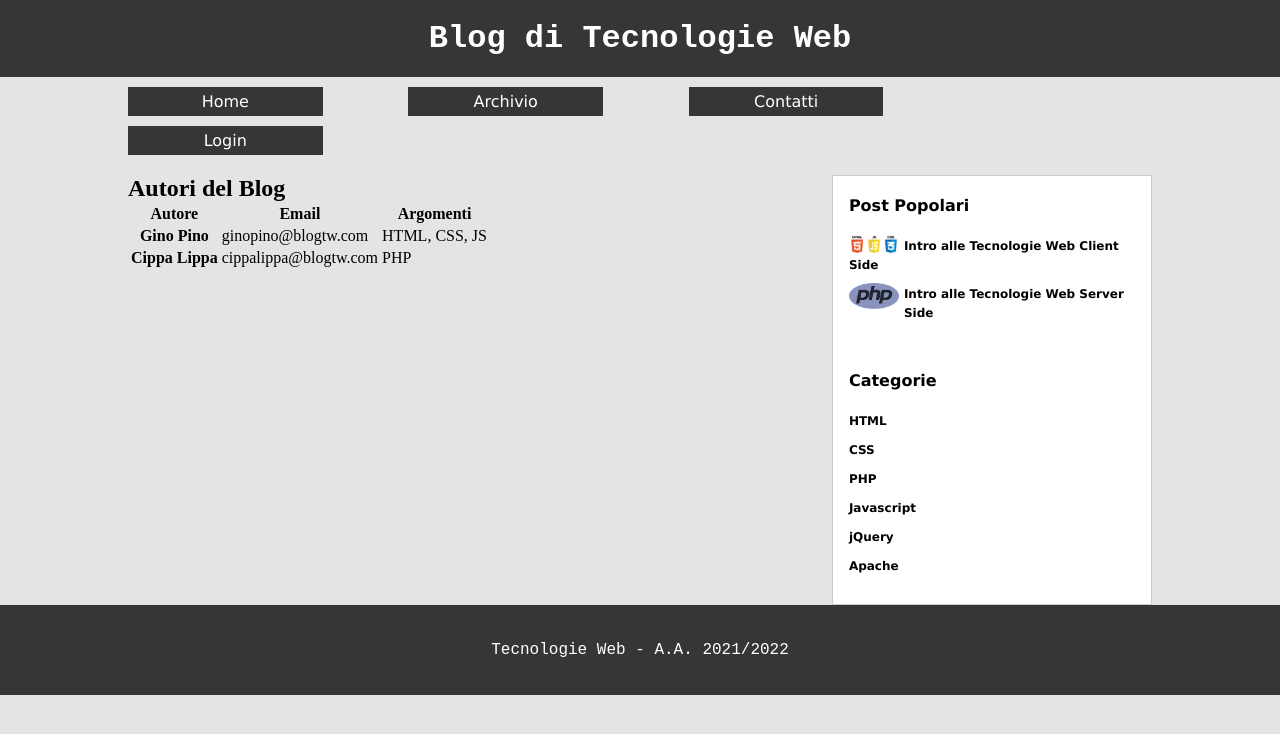
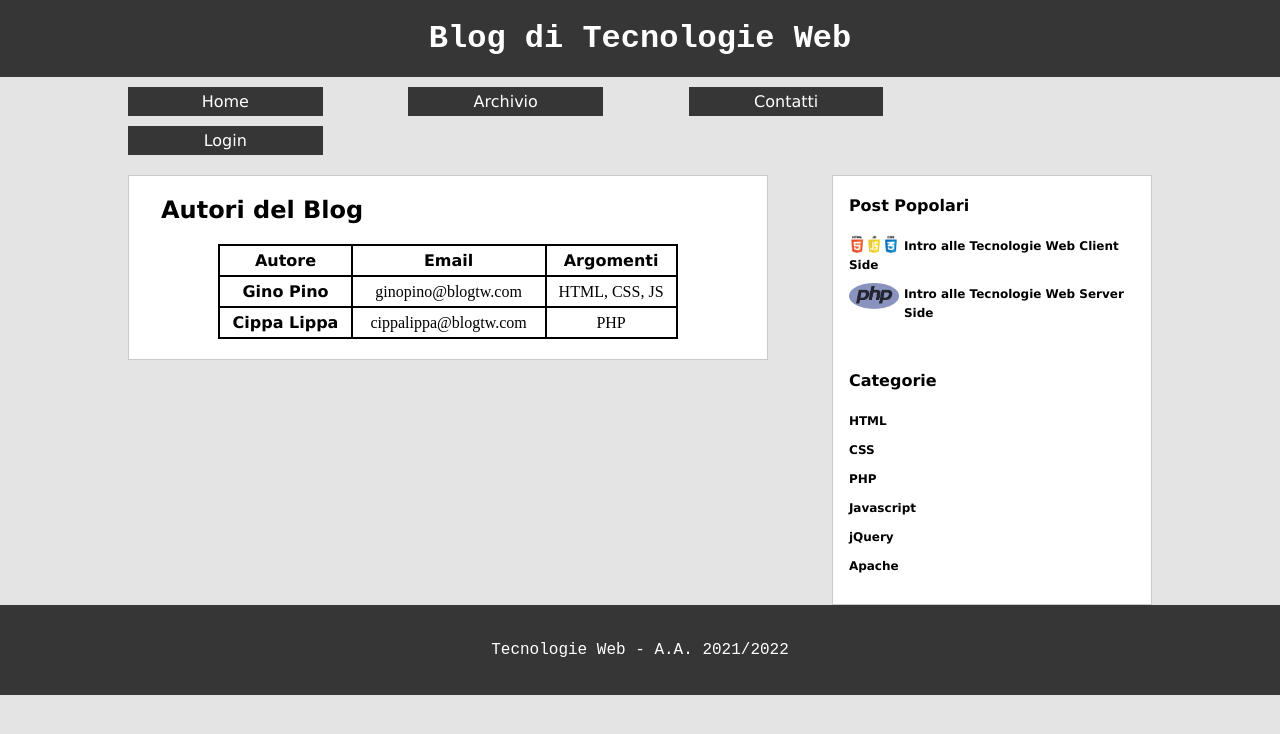
Before and after one commit to elisayan/Lab-Web, a plain HTML site: page 02-soluzioni-intermedie/website/contatti.html in a window 1280 px wide. Drawn offline with Linux system fonts and the light colour scheme.

Commit message:
my version table style

```diff
--- a/02-soluzioni-intermedie/website/css/style.css
+++ b/02-soluzioni-intermedie/website/css/style.css
@@ -62,7 +62,7 @@ main{
     margin: 20px 5% 0;
 }
 
-main > article, aside{
+main > article, aside, main > section{
     background-color: #fff;
     border: 1px solid #cacaca;
     margin-bottom: 20px;
@@ -106,6 +106,31 @@ article > footer > a{
     text-decoration: none;
     border-radius: 5px;
     padding: 5px 10px;
+    font-family: 'Lucida Sans', 'Lucida Sans Regular', 'Lucida Grande', 'Lucida Sans Unicode', Geneva, Verdana, sans-serif;
+}
+
+main>section{
+    padding: 20px 5%;
+}
+
+main>section>h2{
+    font-family: 'Lucida Sans', 'Lucida Sans Regular', 'Lucida Grande', 'Lucida Sans Unicode', Geneva, Verdana, sans-serif;
+    margin: 0 0 20px;
+}
+
+table{
+    width: 100%;
+    border-spacing: 0;
+    border: 1px solid black;
+}
+
+table td, table th {
+    border: 1px solid black;
+    text-align: center;
+    padding: 5px 0;
+}
+
+table th{
     font-family: 'Lucida Sans', 'Lucida Sans Regular', 'Lucida Grande', 'Lucida Sans Unicode', Geneva, Verdana, sans-serif;
 }
 
@@ -174,4 +199,8 @@ aside > section > ul > li > a{
         margin: 20px 10% 0 0;
     }
 
+    table{
+        width: 80%;
+        margin: 0 10%;
+    }
 }
```
